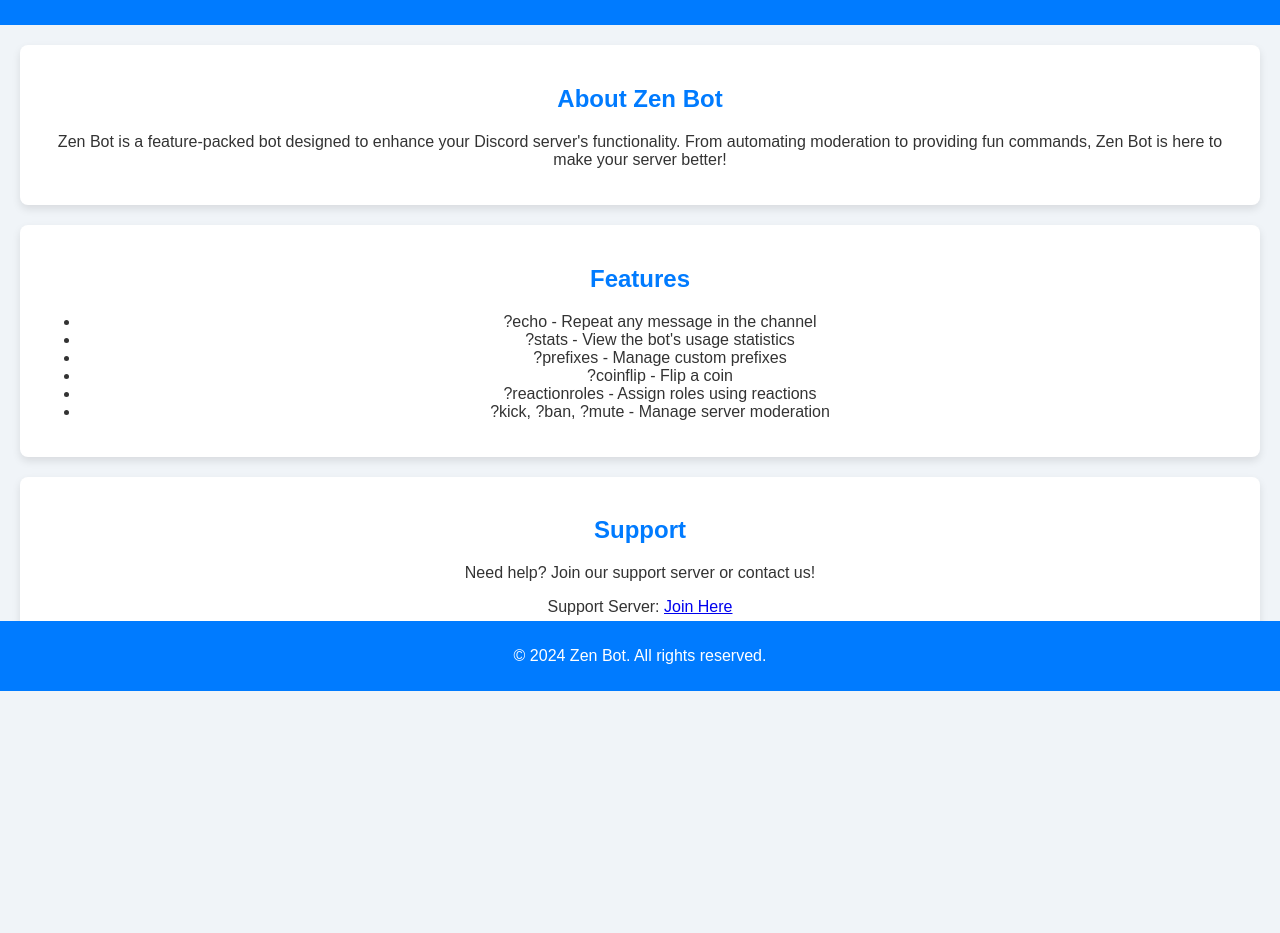
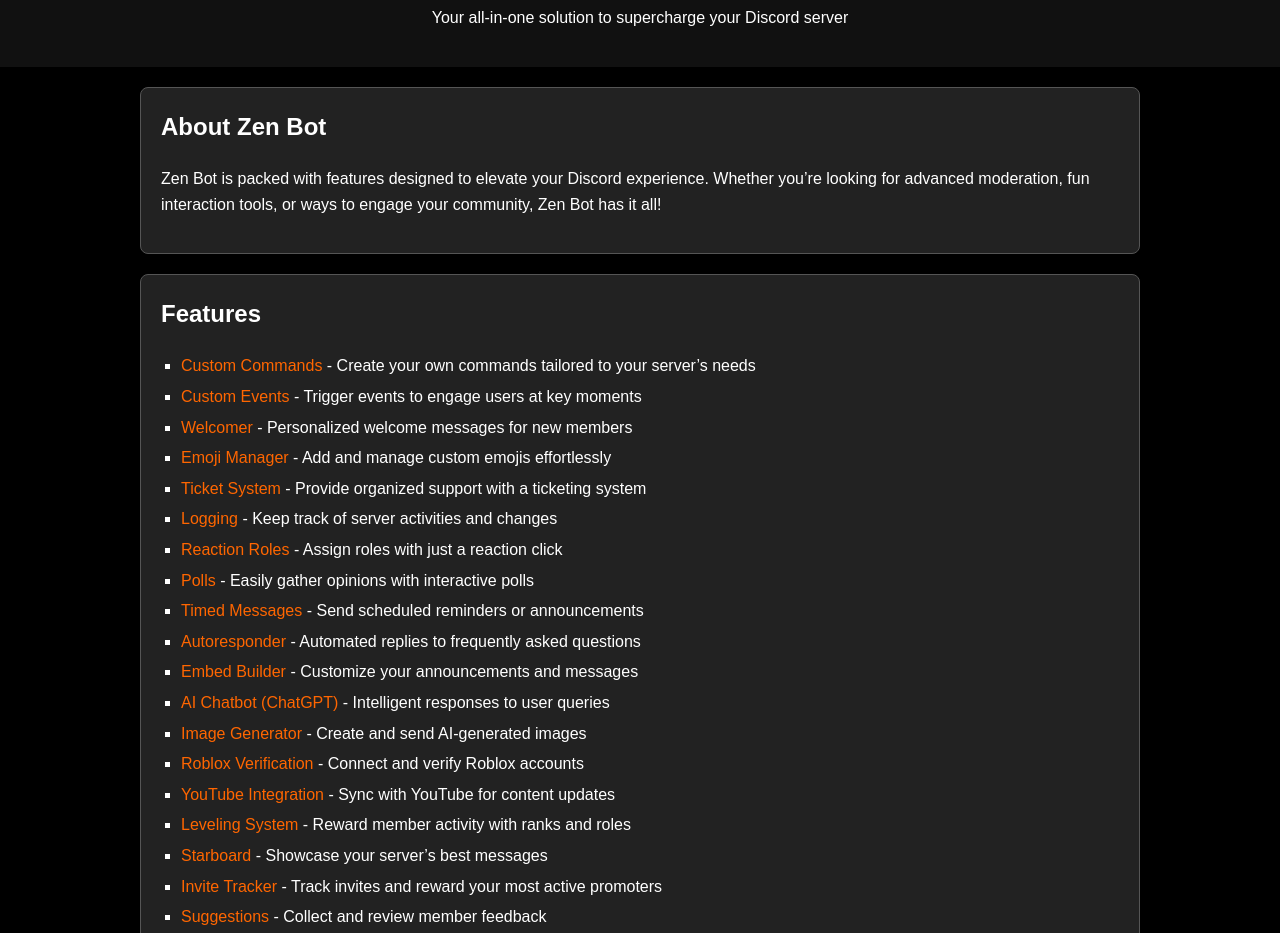
Before and after one commit to zennss/zencc1x, a plain HTML site: page index.html in a window 1280 px wide. Shown: the part 109-1042 px from the top of the page. Before the commit the page ends 801 px from the top, so only its background shows below. Drawn offline with Linux system fonts and the light colour scheme.

Commit message:
Add files via upload

```diff
--- a/index.html
+++ b/index.html
@@ -7,42 +7,59 @@
     <style>
         body {
             font-family: Arial, sans-serif;
-            background-color: #f0f4f8;
-            color: #333;
+            background-color: #000;
+            color: #fff;
             margin: 0;
             padding: 0;
+            line-height: 1.6;
         }
         header {
-            background-color: #007bff;
-            padding: 10px 0;
-            color: white;
+            background-color: #111;
+            padding: 20px 0;
             text-align: center;
+            color: #fff;
         }
         .container {
+            max-width: 1000px;
+            margin: 0 auto;
             padding: 20px;
         }
         h1 {
-            color: #007bff;
+            color: #fff;
         }
         .card {
-            background-color: white;
+            background-color: #222;
+            border: 1px solid #555;
             border-radius: 8px;
-            box-shadow: 0 4px 8px rgba(0, 0, 0, 0.1);
+            padding: 20px;
             margin-bottom: 20px;
-            padding: 20px;
-            text-align: center;
         }
         .card h2 {
-            color: #007bff;
+            color: #fff;
+            margin-top: 0;
+        }
+        ul {
+            list-style-type: square;
+            padding-left: 20px;
+        }
+        ul li {
+            margin: 5px 0;
         }
         footer {
-            background-color: #007bff;
-            color: white;
+            background-color: #111;
+            color: #fff;
             text-align: center;
             padding: 10px 0;
-            position: fixed;
-            width: 100%;
-            bottom: 0;
+        }
+        .highlight {
+            color: #ff6600;
+        }
+        .support-link {
+            color: #ff6600;
+            text-decoration: underline;
+        }
+        .support-link:hover {
+            color: #fff;
         }
     </style>
 </head>
@@ -50,31 +67,64 @@
 
     <header>
         <h1>Welcome to Zen Bot Support</h1>
-        <p>Your one-stop solution for all Zen Bot needs</p>
+        <p>Your all-in-one solution to supercharge your Discord server</p>
     </header>
 
     <div class="container">
+
         <div class="card">
             <h2>About Zen Bot</h2>
-            <p>Zen Bot is a feature-packed bot designed to enhance your Discord server's functionality. From automating moderation to providing fun commands, Zen Bot is here to make your server better!</p>
+            <p>Zen Bot is packed with features designed to elevate your Discord experience. Whether you’re looking for advanced moderation, fun interaction tools, or ways to engage your community, Zen Bot has it all!</p>
         </div>
 
         <div class="card">
             <h2>Features</h2>
             <ul>
-                <li>?echo - Repeat any message in the channel</li>
-                <li>?stats - View the bot's usage statistics</li>
-                <li>?prefixes - Manage custom prefixes</li>
-                <li>?coinflip - Flip a coin</li>
-                <li>?reactionroles - Assign roles using reactions</li>
-                <li>?kick, ?ban, ?mute - Manage server moderation</li>
+                <li><span class="highlight">Custom Commands</span> - Create your own commands tailored to your server’s needs</li>
+                <li><span class="highlight">Custom Events</span> - Trigger events to engage users at key moments</li>
+                <li><span class="highlight">Welcomer</span> - Personalized welcome messages for new members</li>
+                <li><span class="highlight">Emoji Manager</span> - Add and manage custom emojis effortlessly</li>
+                <li><span class="highlight">Ticket System</span> - Provide organized support with a ticketing system</li>
+                <li><span class="highlight">Logging</span> - Keep track of server activities and changes</li>
+                <li><span class="highlight">Reaction Roles</span> - Assign roles with just a reaction click</li>
+                <li><span class="highlight">Polls</span> - Easily gather opinions with interactive polls</li>
+                <li><span class="highlight">Timed Messages</span> - Send scheduled reminders or announcements</li>
+                <li><span class="highlight">Autoresponder</span> - Automated replies to frequently asked questions</li>
+                <li><span class="highlight">Embed Builder</span> - Customize your announcements and messages</li>
+                <li><span class="highlight">AI Chatbot (ChatGPT)</span> - Intelligent responses to user queries</li>
+                <li><span class="highlight">Image Generator</span> - Create and send AI-generated images</li>
+                <li><span class="highlight">Roblox Verification</span> - Connect and verify Roblox accounts</li>
+                <li><span class="highlight">YouTube Integration</span> - Sync with YouTube for content updates</li>
+                <li><span class="highlight">Leveling System</span> - Reward member activity with ranks and roles</li>
+                <li><span class="highlight">Starboard</span> - Showcase your server’s best messages</li>
+                <li><span class="highlight">Invite Tracker</span> - Track invites and reward your most active promoters</li>
+                <li><span class="highlight">Suggestions</span> - Collect and review member feedback</li>
+                <li><span class="highlight">QOTD</span> - Daily questions to spark conversation</li>
+                <li><span class="highlight">Giveaways</span> - Organize giveaways to engage and reward members</li>
+                <li><span class="highlight">Counting</span> - A fun counting game channel</li>
+                <li><span class="highlight">Birthdays</span> - Celebrate user birthdays with reminders</li>
+                <li><span class="highlight">Translation</span> - Language translation for international communities</li>
+                <li><span class="highlight">Weather</span> - Real-time weather updates for any location</li>
+                <li><span class="highlight">AutoMod</span> - Automated moderation to keep your server safe</li>
+            </ul>
+        </div>
+
+        <div class="card">
+            <h2>Why Zen Bot?</h2>
+            <p>Zen Bot goes beyond basic commands to deliver a powerful, customizable experience that caters to all types of communities. Here’s why Zen Bot is perfect for your server:</p>
+            <ul>
+                <li>Customizable features that adapt to your server’s unique needs</li>
+                <li>Effortless moderation tools to keep your server safe and welcoming</li>
+                <li>Engagement tools that create an interactive, fun, and connected community</li>
+                <li>Seamless integration with platforms like YouTube and Roblox</li>
+                <li>Frequent updates and new features to keep your server ahead of the game</li>
             </ul>
         </div>
 
         <div class="card">
             <h2>Support</h2>
-            <p>Need help? Join our support server or contact us!</p>
-            <p>Support Server: <a href="https://discord.gg/dGW263wxpB" target="_blank">Join Here</a></p>
+            <p>Need help? Our support server is always available to assist you with any issues or questions.</p>
+            <p>Join our support server: <a href="https://discord.gg/dGW263wxpB" class="support-link" target="_blank">Click Here to Join</a></p>
         </div>
     </div>
 
```
